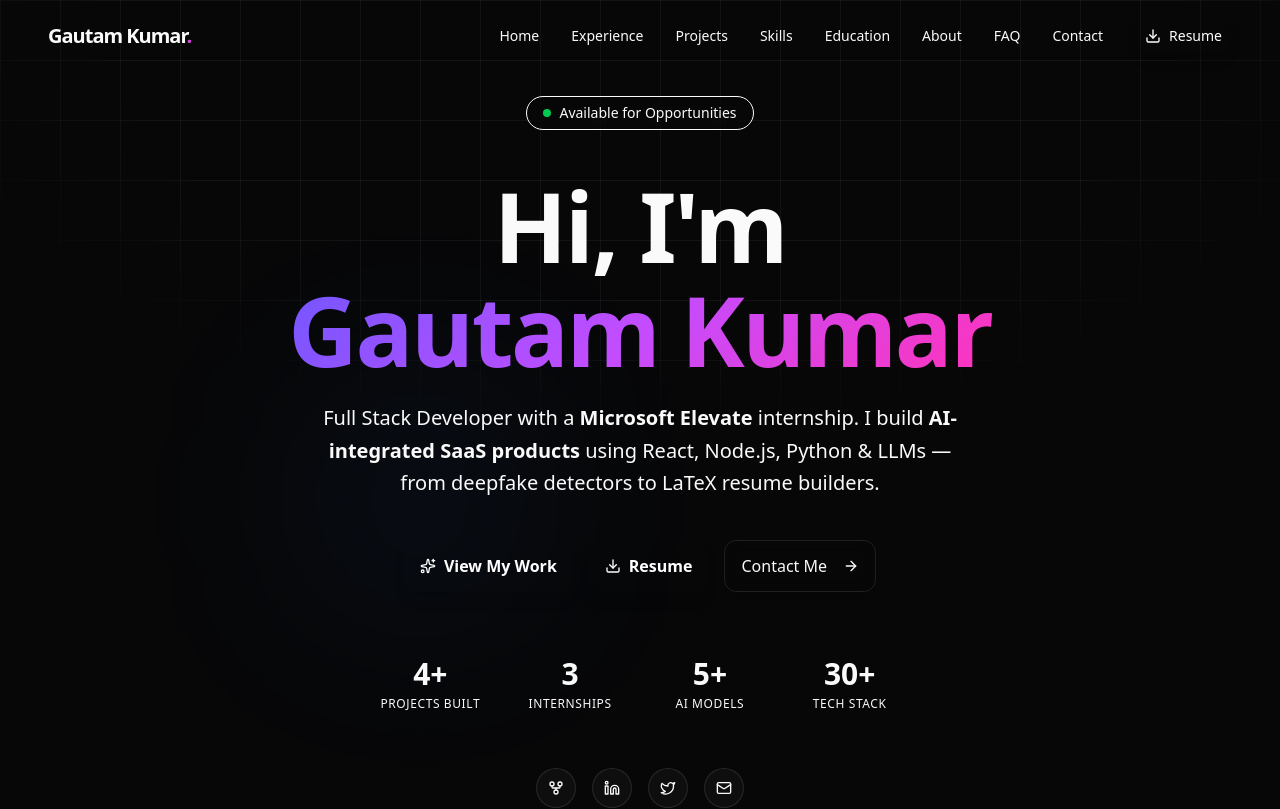
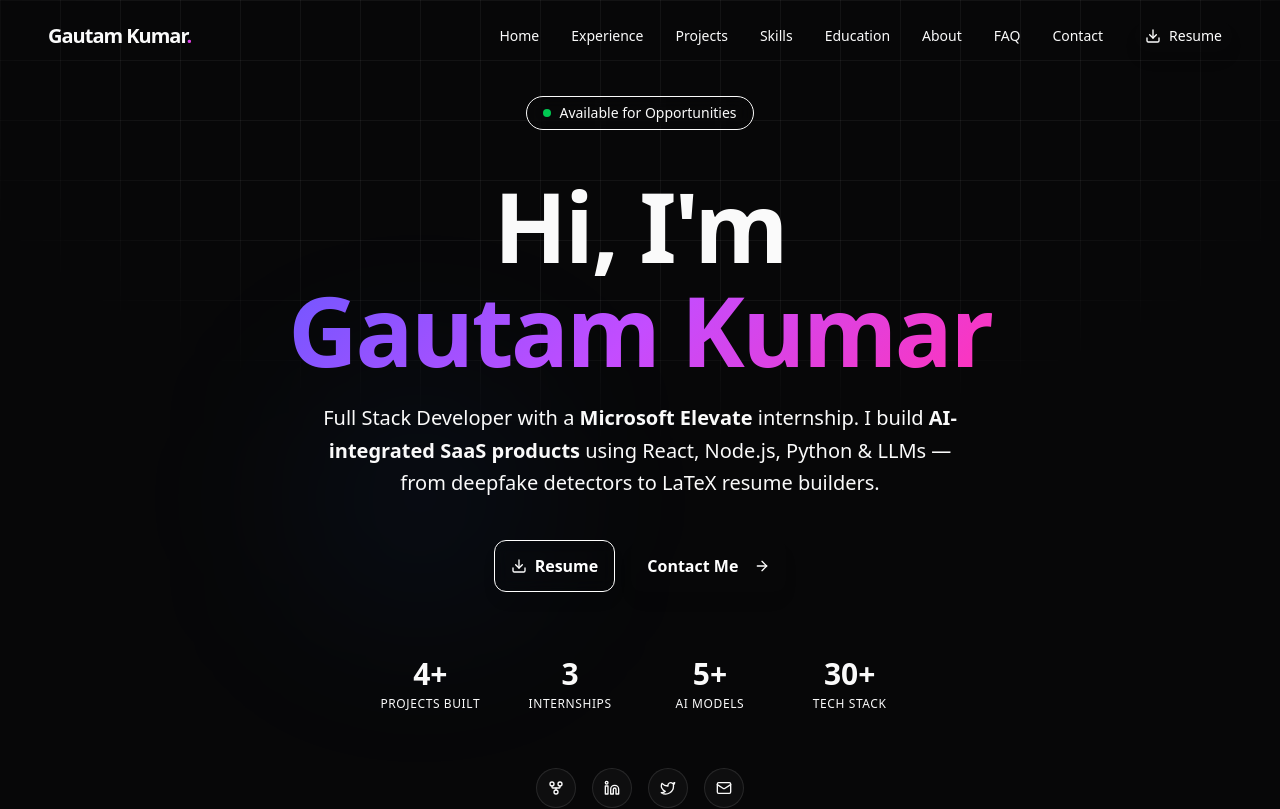
Before and after one commit to theunstopabble/gautam_portfolio, a Next.js app: page / in a window 1280 px wide. Shown: the top 809 px of the page. Built offline with nearby package versions, Linux system fonts and the light colour scheme.

Commit message:
refactor: replace 3 CTA buttons with Resume (outline) + Contact Me (gradient)

```diff
--- a/src/components/home/Hero.tsx
+++ b/src/components/home/Hero.tsx
@@ -9,7 +9,6 @@ import {
   Mail,
   TwitterIcon,
   ChevronDown,
-  Sparkles,
   Download,
 } from "lucide-react";
 
@@ -111,16 +110,8 @@ export function Hero() {
         >
           <Button
             size="lg"
-            className="h-13 gap-2 rounded-xl bg-gradient-to-r from-primary to-accent px-8 text-base font-semibold text-white shadow-lg shadow-primary/25 transition-all hover:shadow-xl hover:shadow-primary/30 hover:brightness-110"
-            asChild
-          >
-            <a href="#projects">
-              <Sparkles className="h-4 w-4" /> View My Work
-            </a>
-          </Button>
-          <Button
-            size="lg"
-            className="h-13 gap-2 rounded-xl bg-gradient-to-r from-primary to-accent px-8 text-base font-semibold text-white shadow-lg shadow-primary/25 transition-all hover:shadow-xl hover:shadow-primary/30 hover:brightness-110"
+            variant="outline"
+            className="group relative h-13 rounded-xl border-primary/30 bg-transparent px-8 text-base font-semibold text-white shadow-lg backdrop-blur-sm transition-all hover:border-primary/60 hover:bg-primary/10 hover:shadow-primary/20"
             asChild
           >
             <a
@@ -128,13 +119,12 @@ export function Hero() {
               target="_blank"
               rel="noopener noreferrer"
             >
-              <Download className="h-4 w-4" /> Resume
+              <Download className="h-4 w-4 text-primary" /> Resume
             </a>
           </Button>
           <Button
             size="lg"
-            variant="outline"
-            className="h-13 rounded-xl border-white/10 px-8 text-base backdrop-blur-sm hover:bg-white/5"
+            className="h-13 gap-2 rounded-xl bg-gradient-to-r from-primary to-accent px-8 text-base font-semibold text-white shadow-lg shadow-primary/25 transition-all hover:shadow-xl hover:shadow-primary/30 hover:brightness-110"
             asChild
           >
             <a href="#contact">
```
